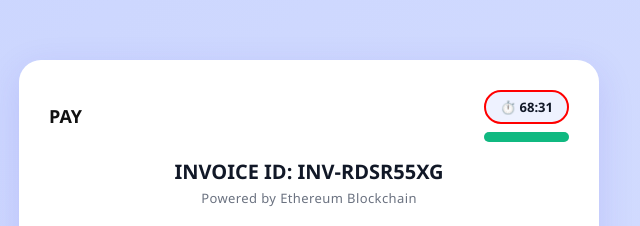
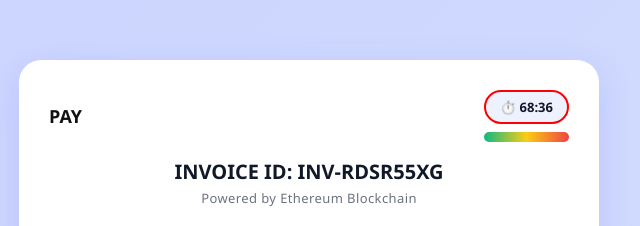
Before and after one commit to eth-pay/Payment, a plain HTML site: page index.html in a window 1280 px wide. Shown: the top 226 px of the page, 331-971 px from the left. Drawn offline with Linux system fonts and the light colour scheme.

Commit message:
Update index.html

```diff
--- a/index.html
+++ b/index.html
@@ -64,7 +64,7 @@
     border:2px solid red; /* 红色提示框 */
   }
 
-  /* 倒计时进度条 */
+  /* 静态进度条 */
   .progress-container{
     width:100%;
     height:10px;
@@ -78,7 +78,6 @@
     height:100%;
     width:100%;
     background:linear-gradient(90deg, #10b981, #facc15, #ef4444);
-    transition:width 1s linear;
   }
 
   .invoice{
@@ -226,43 +225,6 @@
   </div>
 
 <script>
-let totalSeconds = 68 * 60 + 36; // 起始时间 68:36
-const timerEl = document.getElementById("timer");
-const progressBar = document.getElementById("progressBar");
-const totalTime = totalSeconds;
-
-function updateTimer(){
-  const minutes = Math.floor(totalSeconds / 60);
-  const seconds = totalSeconds % 60;
-  timerEl.textContent = `⏱️ ${minutes}:${seconds.toString().padStart(2, "0")}`;
-
-  const percent = (totalSeconds / totalTime) * 100;
-  progressBar.style.width = percent + "%";
-
-  // 颜色变化
-  if (percent < 25){
-    progressBar.style.background = "#ef4444"; // red
-  } else if (percent < 50){
-    progressBar.style.background = "#f59e0b"; // orange
-  } else {
-    progressBar.style.background = "#10b981"; // green
-  }
-
-  if(totalSeconds > 0){
-    totalSeconds--;
-    setTimeout(updateTimer, 1000);
-  } else {
-    timerEl.textContent = "⏰ Time expired";
-    timerEl.style.background = "#fee2e2";
-    timerEl.style.color = "#dc2626";
-    timerEl.style.borderColor = "#dc2626";
-    progressBar.style.width = "0%";
-    progressBar.style.background = "#ef4444";
-  }
-}
-
-updateTimer();
-
 function markPaid(e){
   e.preventDefault();
   const status=document.getElementById("status");
```
